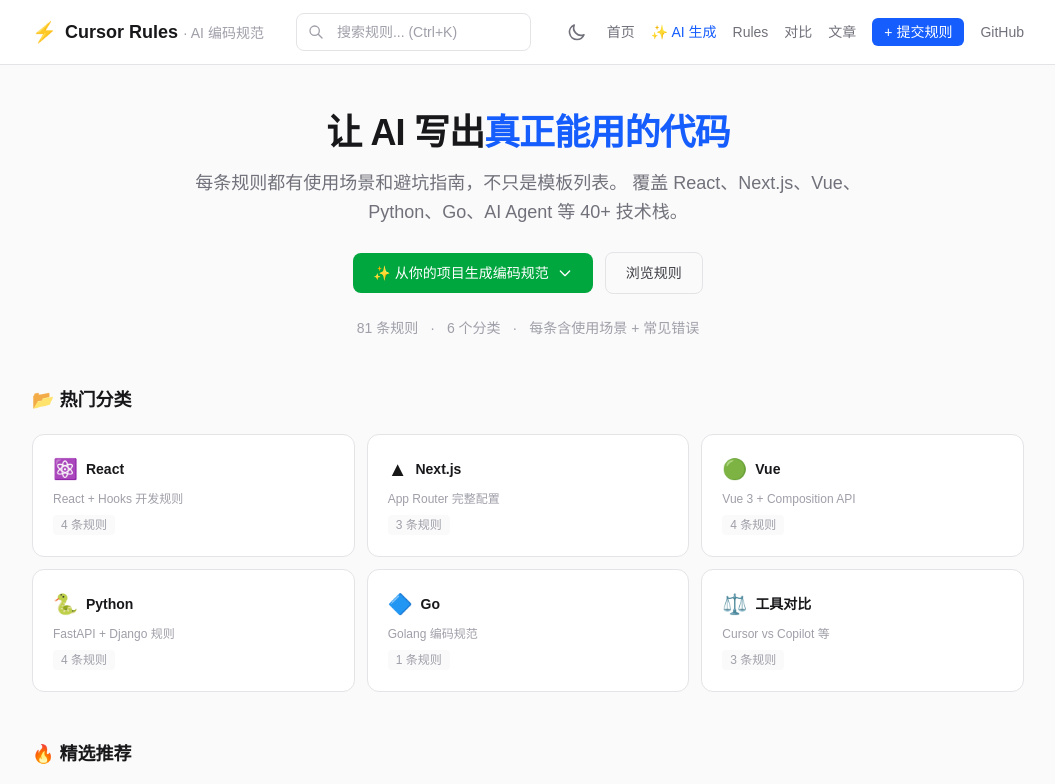
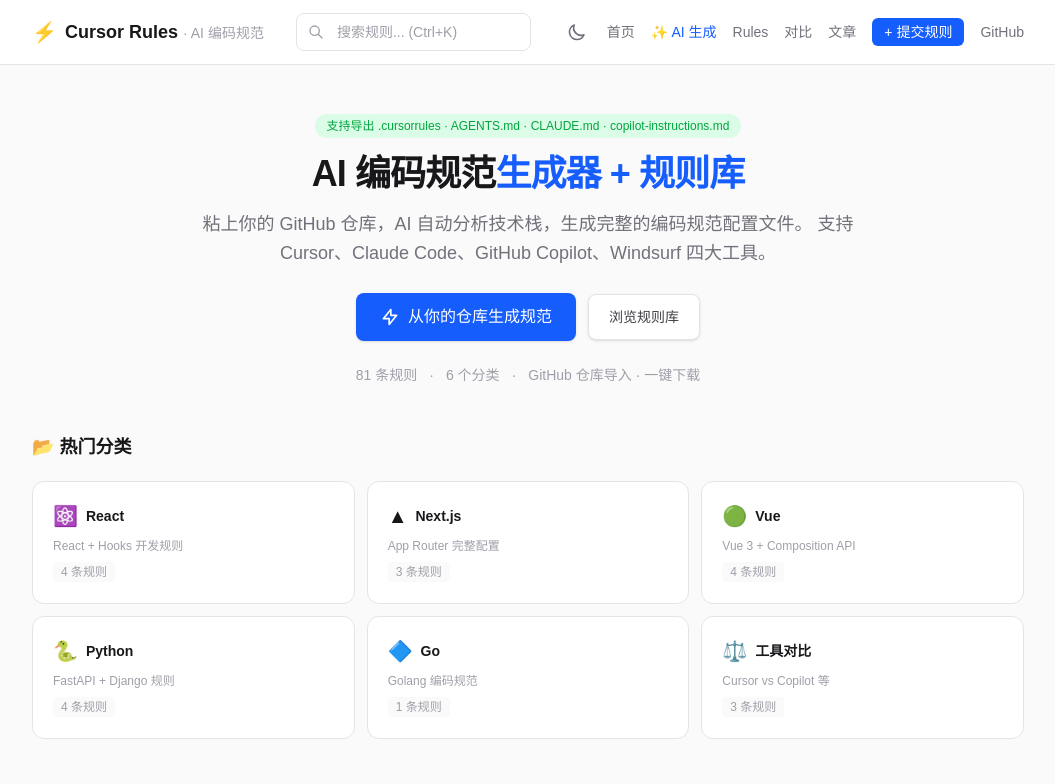
Before and after one commit to ningfd-ux/cursor-rules-cn, a Next.js app: page / in a window 1280 px wide. Shown: the top 784 px of the page, without its empty margins (112-1167 px from the left). Built offline with nearby package versions, Linux system fonts and the light colour scheme.

Commit message:
feat: 首页产品化改版 + README 重做 + 导航升级

```diff
--- a/src/app/page.tsx
+++ b/src/app/page.tsx
@@ -10,28 +10,31 @@
     <div className="mx-auto max-w-5xl px-4 py-12">
       {/* Hero */}
       <section className="mb-12 text-center">
+        <span className="mb-4 inline-block rounded-full bg-green-100 px-3 py-1 text-xs font-medium text-green-600 dark:bg-green-900 dark:text-green-300">
+          支持导出 .cursorrules · AGENTS.md · CLAUDE.md · copilot-instructions.md
+        </span>
         <h1 className="mb-4 text-3xl font-bold tracking-tight text-zinc-900 dark:text-zinc-100 sm:text-4xl">
-          让 AI 写出<span className="text-blue-600">真正能用的代码</span>
+          AI 编码规范<span className="text-blue-600">生成器 + 规则库</span>
         </h1>
         <p className="mx-auto mb-6 max-w-2xl text-lg leading-relaxed text-zinc-500 dark:text-zinc-400">
-          每条规则都有使用场景和避坑指南，不只是模板列表。
-          覆盖 React、Next.js、Vue、Python、Go、AI Agent 等 40+ 技术栈。
+          粘上你的 GitHub 仓库，AI 自动分析技术栈，生成完整的编码规范配置文件。
+          支持 Cursor、Claude Code、GitHub Copilot、Windsurf 四大工具。
         </p>
         <div className="mb-6 flex flex-wrap items-center justify-center gap-3">
           <Link
             href="/generator"
-            className="inline-flex items-center gap-2 rounded-lg bg-green-600 px-5 py-2.5 text-sm font-medium text-white transition-colors hover:bg-green-700"
+            className="inline-flex items-center gap-2 rounded-lg bg-blue-600 px-6 py-3 text-base font-medium text-white shadow-sm transition-colors hover:bg-blue-700"
           >
-            <span>✨ 从你的项目生成编码规范</span>
-            <svg className="h-4 w-4" fill="none" viewBox="0 0 24 24" stroke="currentColor" strokeWidth={2}>
-              <path strokeLinecap="round" strokeLinejoin="round" d="M19 9l-7 7-7-7" />
+            <svg className="h-5 w-5" fill="none" viewBox="0 0 24 24" stroke="currentColor" strokeWidth={2}>
+              <path strokeLinecap="round" strokeLinejoin="round" d="M13 10V3L4 14h7v7l9-11h-7z" />
             </svg>
+            从你的仓库生成规范
           </Link>
           <a
             href="#categories"
-            className="inline-flex items-center gap-2 rounded-lg border border-zinc-200 px-5 py-2.5 text-sm font-medium text-zinc-700 transition-colors hover:bg-zinc-50 dark:border-zinc-700 dark:text-zinc-300 dark:hover:bg-zinc-800"
+            className="inline-flex items-center gap-2 rounded-lg border border-zinc-200 bg-white px-5 py-3 text-sm font-medium text-zinc-700 shadow-sm transition-colors hover:bg-zinc-50 dark:border-zinc-700 dark:bg-zinc-800 dark:text-zinc-300 dark:hover:bg-zinc-700"
           >
-            浏览规则
+            浏览规则库
           </a>
         </div>
         <div className="flex items-center justify-center gap-3 text-sm text-zinc-400 dark:text-zinc-500">
@@ -39,7 +42,7 @@
           <span>·</span>
           <span className="flex items-center gap-1">{categories.length} 个分类</span>
           <span>·</span>
-          <span className="flex items-center gap-1">每条含使用场景 + 常见错误</span>
+          <span className="flex items-center gap-1">GitHub 仓库导入 · 一键下载</span>
         </div>
       </section>
 
--- a/src/components/Header.tsx
+++ b/src/components/Header.tsx
@@ -23,7 +23,7 @@
           <Link href="/generator" className="font-medium text-blue-600 hover:text-blue-700 dark:text-blue-400">
             ✨ AI 生成
           </Link>
-          <Link href="/frameworks/react" className="hidden hover:text-zinc-900 dark:hover:text-zinc-300 sm:inline-block">
+          <Link href="/frameworks" className="hidden hover:text-zinc-900 dark:hover:text-zinc-300 sm:inline-block">
             Rules
           </Link>
           <Link href="/compare" className="hidden hover:text-zinc-900 dark:hover:text-zinc-300 md:inline-block">
```
Also changed, not shown: 1 other file (tests, documents, lock files or other folders).
